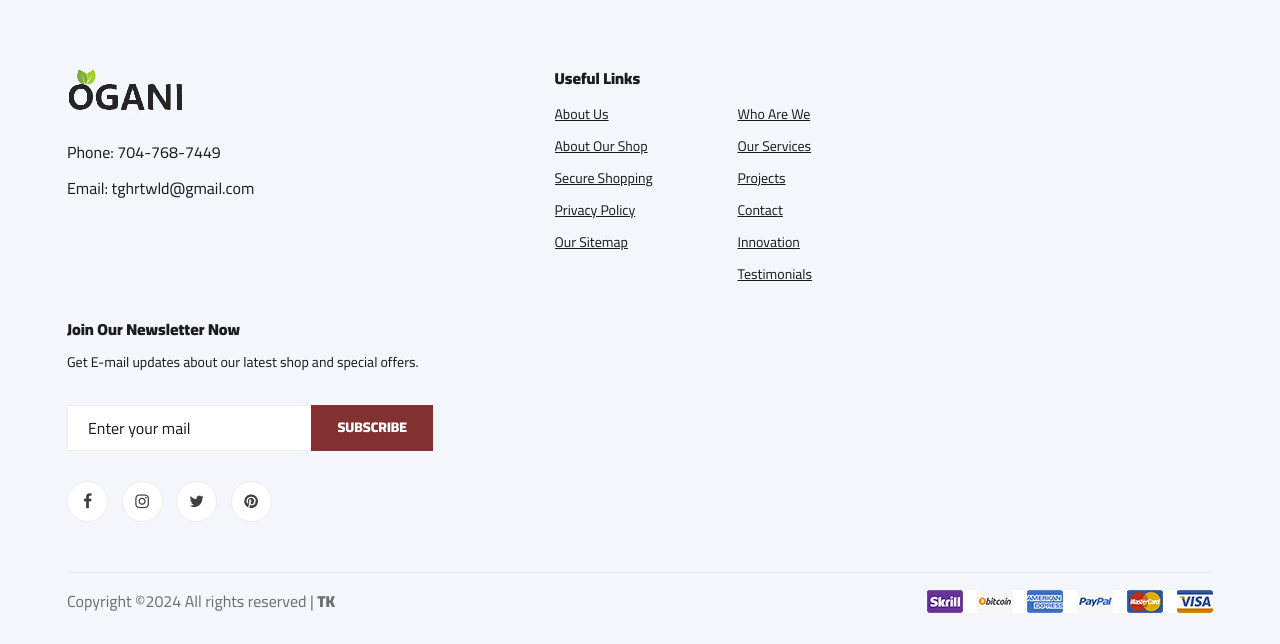
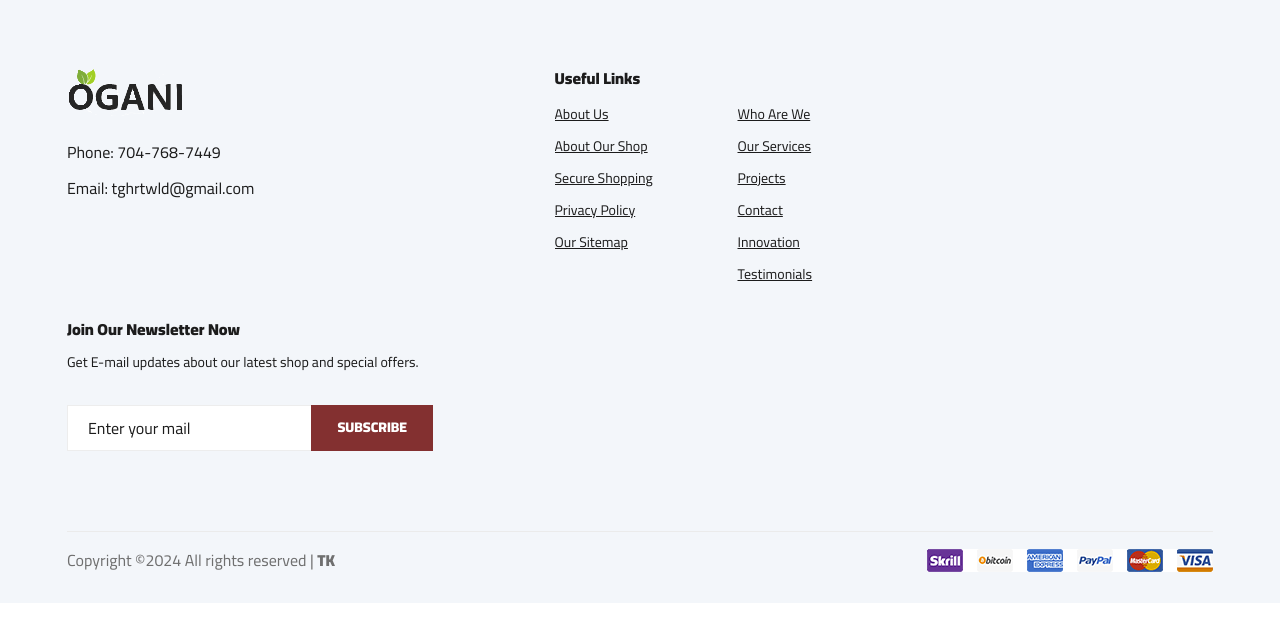
Before and after one commit to TonyLiangP2010405/WasamiShoppingSystem, a Django app: page / in a window 1280 px wide. Shown: the part 2546-3190 px from the top of the page. After the commit the page ends 3118 px from the top, so only its background shows below. Run offline with Django 3.2, Linux system fonts and the light colour scheme; data comes from the database, SQL or seed files in the repository; some libraries are stand-ins or nearby versions.

Commit message:
improve Wasami Shopping System

```diff
--- a/templates/base2.html
+++ b/templates/base2.html
@@ -76,10 +76,6 @@
         </nav>
         <div id="mobile-menu-wrap"></div>
         <div class="header__top__right__social">
-            <a href="#"><i class="fa fa-facebook"></i></a>
-            <a href="#"><i class="fa fa-twitter"></i></a>
-            <a href="#"><i class="fa fa-linkedin"></i></a>
-            <a href="#"><i class="fa fa-pinterest-p"></i></a>
         </div>
         <div class="hamburger__menu__contact">
             <ul>
@@ -121,9 +117,11 @@
                                 </ul>
                             </div>
                             {% if request.user.is_authenticated %}
-                                <div class="header__top__right__auth d-flex justify-content-end align-items-center">
+                                <div class="header__top__right__auth  justify-content-end">
                                     <i class="fa fa-user me-2"></i> {{ request.user.username }}
-                                    <a href="{% url 'logout' %}" class="ms-3"><i class="fa"></i> Logout</a>
+                                </div>
+                                <div class="header__top__right__auth  justify-content-end">
+                                    <a href="{% url 'logout' %}" class="header__top__right__auth  justify-content-end"><i class="fa "></i> Logout</a>
                                 </div>
                             {% else %}
                                 <div class="header__top__right__auth">
@@ -161,13 +159,6 @@
                     </nav>
                 </div>
                 <div class="col-lg-3">
-{#                    <div class="header__cart">#}
-{#                        <ul>#}
-{#                            <li><a href="#"><i class="fa fa-heart"></i> <span>1</span></a></li>#}
-{#                            <li><a href="#"><i class="fa fa-shopping-bag"></i> <span>3</span></a></li>#}
-{#                        </ul>#}
-{#                        <div class="header__cart__price"><span>$10.00</span></div>#}
-{#                    </div>#}
                 </div>
             </div>
             <div class="hamburger__open">
@@ -217,7 +208,7 @@
                                 <i class="fa fa-phone"></i>
                             </div>
                             <div class="hero__search__phone__text">
-                                <h5>704-768-7449</h5>
+                                <h5>+8613925266645</h5>
                                 <span>24/7 Support</span>
                             </div>
                         </div>
@@ -276,10 +267,6 @@
                             <button type="submit" class="site-btn">Subscribe</button>
                         </form>
                         <div class="footer__widget__social">
-                            <a href="#"><i class="fa fa-facebook"></i></a>
-                            <a href="#"><i class="fa fa-instagram"></i></a>
-                            <a href="#"><i class="fa fa-twitter"></i></a>
-                            <a href="#"><i class="fa fa-pinterest"></i></a>
                         </div>
                     </div>
                 </div>
--- a/templates/homePage2.html
+++ b/templates/homePage2.html
@@ -1,12 +1,12 @@
 {% extends 'base2.html' %}
 {% load static %}
 {% block banner %}
-    <div class="hero__item set-bg" data-setbg="{% static 'img/hero/banner.jpg' %}">
+    <div class="hero__item set-bg" data-setbg="{% static 'img/hero/banner2.jpg' %}">
         <div class="hero__text">
-            <span>FRESH FRUIT</span>
-            <h2>Vegetable <br/>100% Organic</h2>
-            <p>Free Pickup and Delivery Available</p>
-            <a href="#" class="primary-btn">SHOP NOW</a>
+            <span>NICE PRODUCT</span>
+            <h2>Wasami <br/>Ecommerce Store</h2>
+            <p></p>
+            <a href="#" class="primary-btn">Check NOW</a>
         </div>
     </div>
 {% endblock %}
--- a/templates/product_change.html
+++ b/templates/product_change.html
@@ -1,5 +1,6 @@
-{% extends 'base2.html' %}
+{% extends 'base3.html' %}
 {% block content %}
+    <script src="https://code.jquery.com/jquery-3.6.0.min.js"></script>
     <div class="container mt-3">
     <form novalidate action="" method="post" enctype="multipart/form-data">
         {% csrf_token %}
```
Also changed, not shown: apps/goods/forms.py (+4 -5 lines), templates/product_detail2.html (+1 -12 lines).
